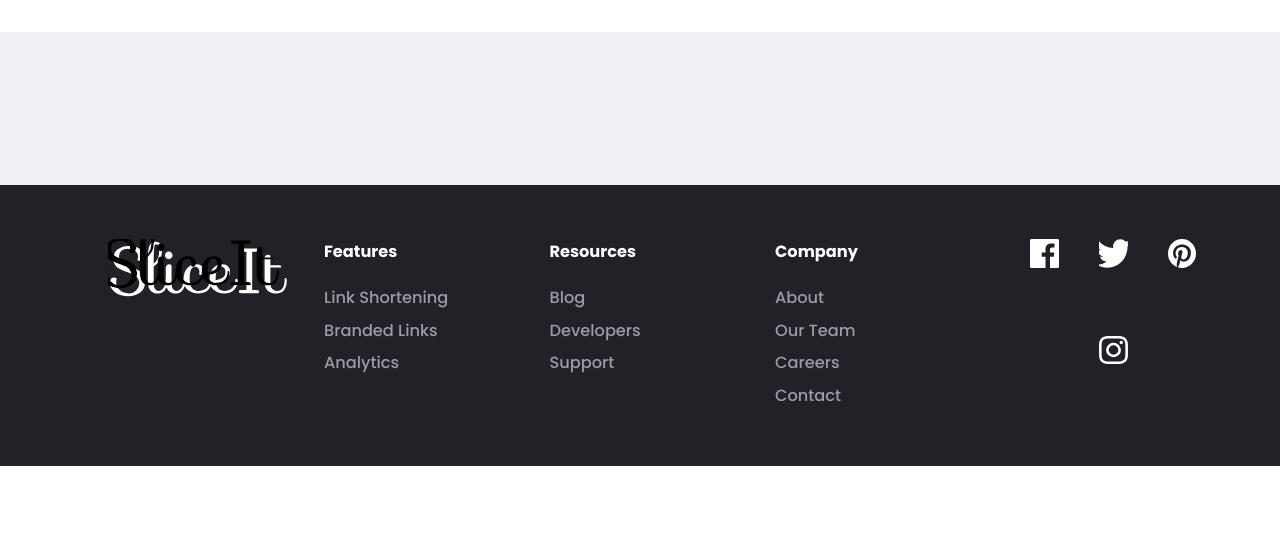
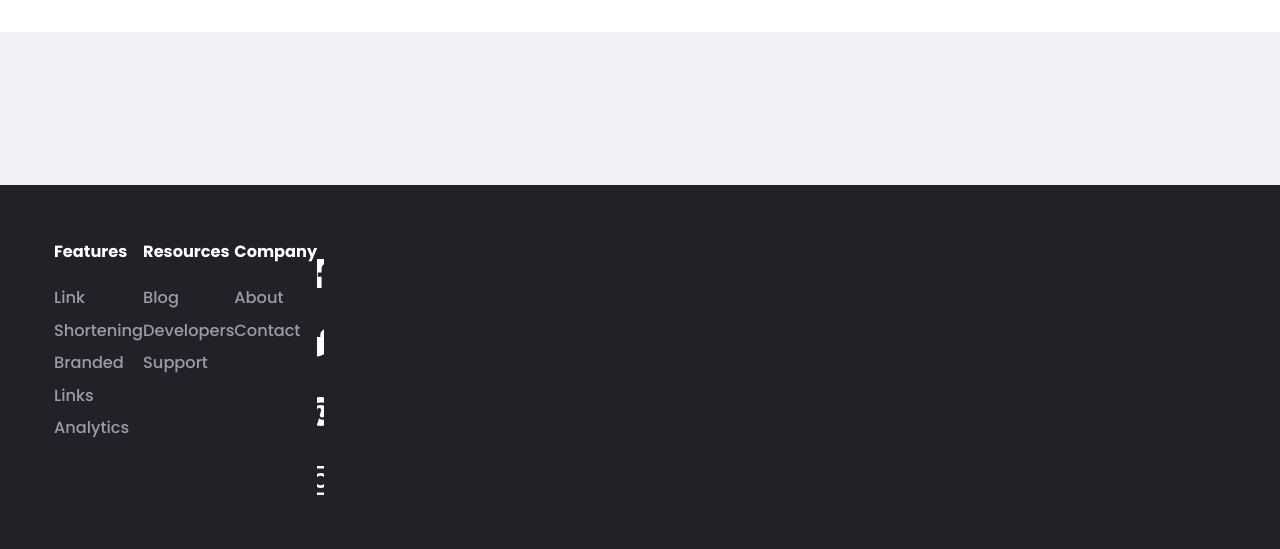
Before and after one commit to akkupy/sliceit, a Django app: page / in a window 1280 px wide; the page is wider, and only the part inside the window is pictured. Shown: the part 1022-1571 px from the top of that part. Before the commit the page ends 1488 px from the top of that part, so only its background shows below. Run offline with Django 4.2, Linux system fonts and the light colour scheme.

Commit message:
Updated Footer

```diff
--- a/web/templates/index.html
+++ b/web/templates/index.html
@@ -100,10 +100,10 @@
   </main>
   <!-- Footer -->
   <footer>
-    <!-- Logo -->
+    <!-- Logo
     <article>
       <img class="logo-img" src="{% static 'images/logo-white.svg' %}" alt="Sliceit">
-    </article>
+    </article>-->
 
     <section class="footer-menu">
       <!-- Footer Menu -->
@@ -118,17 +118,15 @@
       <article>
         <h4> Resources</h4>
         <ul class="gray-p">
-          <li><a href="/"> Blog</a></li>
-          <li><a href="/"> Developers</a></li>
-          <li><a href="/"> Support</a></li>
+          <li><a href="blog.akkupy.me"> Blog</a></li>
+          <li><a href="akkupy.me"> Developers</a></li>
+          <li><a href="akkupym.me"> Support</a></li>
         </ul>
       </article>
       <article>
         <h4> Company</h4>
         <ul class="gray-p">
           <li><a href="/">About</a></li>
-          <li><a href="/">Our Team</a></li>
-          <li><a href="/">Careers</a></li>
           <li><a href="/">Contact</a></li>
         </ul>
 
```
